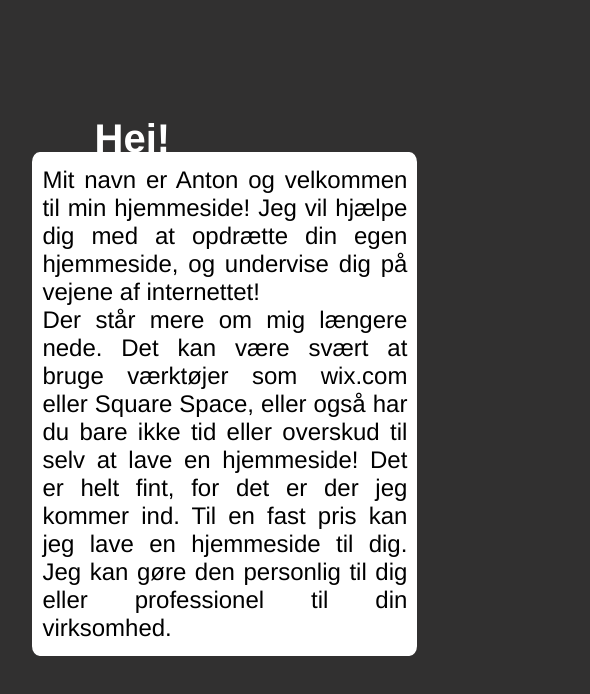
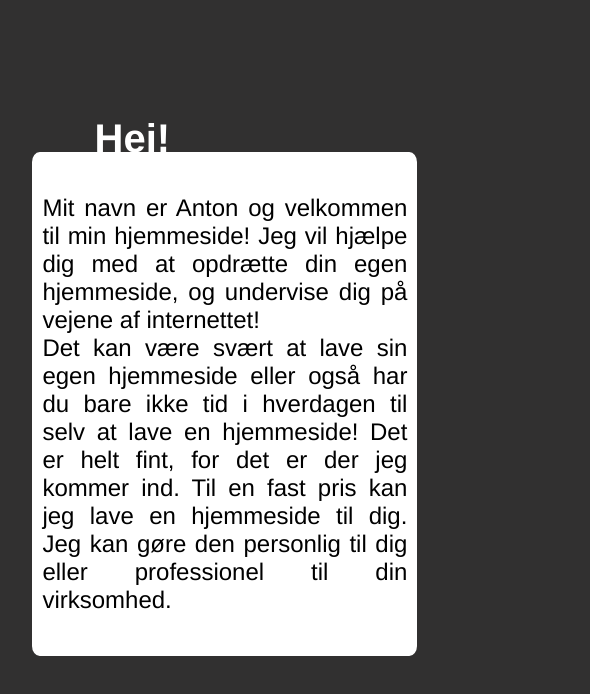
Before and after one commit to Chezzeduck/Chezzeduck, a plain HTML site: page about.html in a window 1280 px wide. Shown: the part 797-1491 px from the top of the page, 134-724 px from the left. Drawn offline with nearby package versions, Linux system fonts and the light colour scheme; some packages are replaced by stand-ins of ours; a script that the page names is missing.

Commit message:
Update about.html

```diff
--- a/about.html
+++ b/about.html
@@ -510,7 +510,7 @@ button.frontPageButton:hover{
       <img  class="KarlIMG"    src="https://cdn.pixabay.com/photo/2019/03/13/11/04/copenhagen-4052654_960_720.jpg" width="385" height="504">
     </div>
     <div class="peePee">
-      <p class="peePoo">Mit navn er Anton og velkommen til min hjemmeside! Jeg vil hjælpe dig med at opdrætte din egen hjemmeside, og undervise dig på vejene af internettet! <br> Der står mere om mig længere nede. Det kan være svært at bruge værktøjer som wix.com eller Square Space, eller også har du bare ikke tid eller overskud til selv at lave en hjemmeside! Det er helt fint, for det er der jeg kommer ind. Til en fast pris kan jeg lave en hjemmeside til dig. Jeg kan gøre den personlig til dig eller professionel til din virksomhed.
+      <p class="peePoo">Mit navn er Anton og velkommen til min hjemmeside! Jeg vil hjælpe dig med at opdrætte din egen hjemmeside, og undervise dig på vejene af internettet! <br> Det kan være svært at lave sin egen hjemmeside eller også har du bare ikke tid i hverdagen til selv at lave en hjemmeside! Det er helt fint, for det er der jeg kommer ind. Til en fast pris kan jeg lave en hjemmeside til dig. Jeg kan gøre den personlig til dig eller professionel til din virksomhed.
 
 
        </p></div>
```
